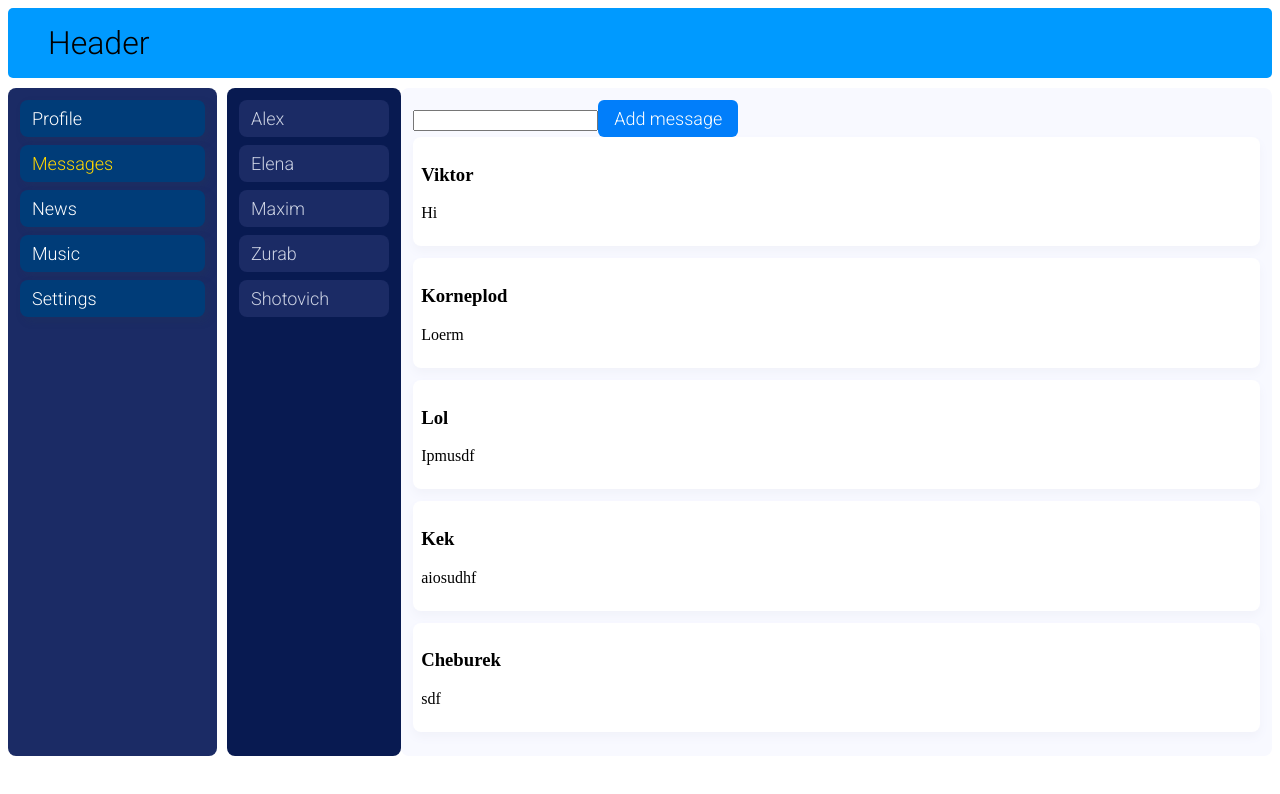
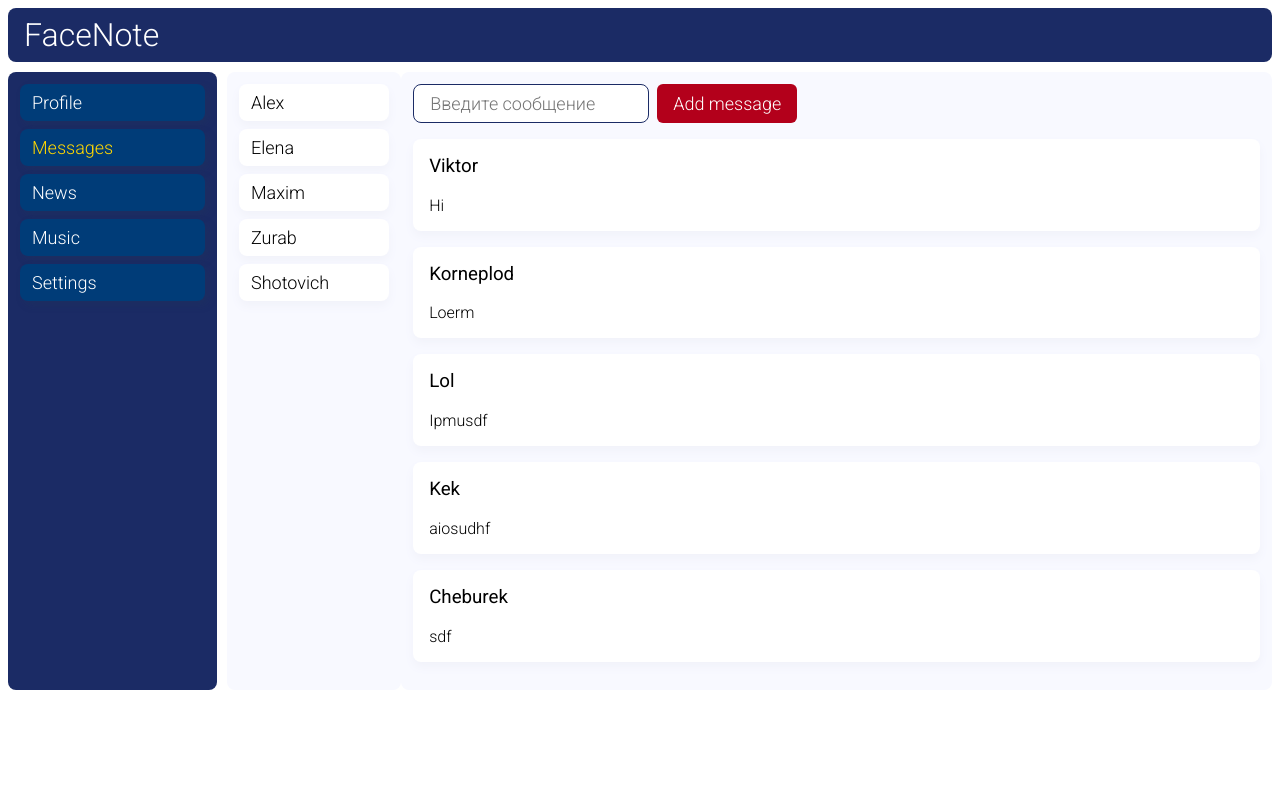
Before and after one commit to shomn1koff/avsh-social-network, a React (Create React App) app: page /dialogs in a window 1280 px wide. Shown: the top 794 px of the page. Built offline with nearby package versions, Linux system fonts and the light colour scheme.

Commit message:
UI (input and button)

```diff
--- a/src/components/Dialogs/DialogItem/DialogItem.module.scss
+++ b/src/components/Dialogs/DialogItem/DialogItem.module.scss
@@ -4,7 +4,9 @@
   padding-left: 12px;
   margin-bottom: 8px;
   border-radius: 8px;
-  background: #1B2B65;
+
+  background: #ffffff;
+  box-shadow: 0px 5px 10px #f1f2fa;
 
   a {
     text-decoration: none;
@@ -14,7 +16,7 @@
     font-size: 18px;
     line-height: 21px;
 
-    color: #ccd2e3;
+    color: #000;
 
     &.activeDialog {
       color: gold;
--- a/src/components/Dialogs/Dialogs.jsx
+++ b/src/components/Dialogs/Dialogs.jsx
@@ -1,5 +1,6 @@
 import React from 'react'
 import Button from '../UI/Button/Button'
+import Input from '../UI/Input/Input'
 import DialogItem from './DialogItem/DialogItem'
 import c from './Dialogs.module.scss'
 import Message from './Message/Message'
@@ -25,9 +26,9 @@ const Dialogs = ({dialogs, messages, addNewMessage}) => {
         {dialogElements}
       </div>
       <div className={c.messages}>
-        <div className="input">
-          <input type="text" ref={newMessageElement}/>
-          <Button onClick={addMessage}>Add message</Button>
+        <div className={c.messageForm}>
+          <Input type="text" state={'success'} placeholder={'Введите сообщение'} ref={newMessageElement}/>
+          <Button type={'secondary'} onClick={addMessage}>Add message</Button>
         </div>
         {messageElements}
       </div>
--- a/src/components/Dialogs/Dialogs.module.scss
+++ b/src/components/Dialogs/Dialogs.module.scss
@@ -11,7 +11,7 @@ $color5: #fff3ff;
 
 .dialogs {
   padding: 12px;
-  background-color: #081a51;
+  background-color: #F8F9FF;
   border-radius: 8px;
   display: flex;
   flex-direction: column;
@@ -23,3 +23,9 @@ $color5: #fff3ff;
   padding: 12px;
   word-break: break-all;
 }
+
+.messageForm {
+    display: flex;
+    gap: 8px;
+    margin-bottom: 16px;
+}
--- a/src/components/Dialogs/Message/Message.module.scss
+++ b/src/components/Dialogs/Message/Message.module.scss
@@ -1,8 +1,19 @@
 .message {
-  margin-bottom: 12px;
-  padding: 8px;
+  margin-bottom: 16px;
+  padding: 8px 16px;
   border-radius: 8px;
 
   background: #ffffff;
   box-shadow: 0px 5px 10px #f1f2fa;
+
+  font-family: 'Roboto';
+  font-weight: lighter;
+
+  h3 {
+    margin-top: 8px;
+    font-weight: 400;
+  }
+  p {
+    margin: 8px 0;
+  }
 }
--- a/src/components/Header/Header.jsx
+++ b/src/components/Header/Header.jsx
@@ -4,7 +4,7 @@ import c from './Header.module.scss'
 const Header = () => {
   return (
     <div className={c.header}>
-        <h1>Header</h1>
+        <h1>FaceNote</h1>
     </div>
   )
 }
--- a/src/components/Header/Header.module.scss
+++ b/src/components/Header/Header.module.scss
@@ -7,16 +7,17 @@ $color5: #fff3ff;
 
 
 .header {
-    background-color: $color1;
+    background: #1b2b65;
+    border-radius: 8px;
     grid-area: header;
-    border-radius: 5px;
     padding: 8px;
 
     h1 {
-        font-family: 'Roboto', sans-serif;
-        font-weight: 300;
-        margin-top: 0.25em;
-        margin-bottom: 0.25em;
-        margin-left: 1em;
+        font-family: 'Roboto';
+        font-weight: 100;
+        color: #fff;
+        margin: 0;
+        padding: 0;
+        margin-left: 8px;
     }
 }
--- a/src/components/UI/Button/Button.jsx
+++ b/src/components/UI/Button/Button.jsx
@@ -1,8 +1,8 @@
 import React from 'react'
 import c from './Button.module.scss'
 
-const Button = ({ children, ...props }) => {
-  return <button {...props} className={c.button}>{children}</button>
+const Button = ({ children, type, ...props}) => {
+  return <button {...props} className={`${c.button} ${c[type]}`}>{children}</button>
 }
 
 export default Button
--- a/src/components/UI/Button/Button.module.scss
+++ b/src/components/UI/Button/Button.module.scss
@@ -4,7 +4,6 @@
   border: 0;
   width: fit-content;
   padding: 8px 16px;
-  background: #017efa;
   border-radius: 6px;
 
   font-family: 'Roboto';
@@ -12,6 +11,26 @@
   font-weight: lighter;
   font-size: 18px;
   line-height: 21px;
+}
 
+.primary {
+  background-color: #003c78;
   color: #fff;
+  transition: opacity 200ms ease-in-out, background-color 200ms ease-in-out;
+
+  &:hover {
+    background-color: #0c539b;
+    cursor: pointer;
+  }
 }
+
+.secondary {
+  background-color: #b3001b;
+  color: #fff;
+  transition: opacity 200ms ease-in-out, background-color 200ms ease-in-out;
+
+  &:hover {
+    background-color: #c70000;
+    cursor: pointer;
+  }
+}
--- /dev/null
+++ b/src/components/UI/Input/Input.jsx
@@ -0,0 +1,12 @@
+import React from 'react'
+import c from './Input.module.scss'
+
+const Input = ({placeholder, state, ...props}) => {
+  return (
+    <div className={c.input}>
+        <input type="text" placeholder={placeholder} className={`${c.control} ${c[state]}`}/>
+    </div>
+  )
+}
+
+export default Input
--- /dev/null
+++ b/src/components/UI/Input/Input.module.scss
@@ -0,0 +1,25 @@
+.input {
+    position: relative;
+    max-width: fit-content;
+    display: inline-block;
+}
+
+.control {
+    box-sizing: border-box;
+
+    padding: 8px 16px;
+    background-color: white;
+
+    outline: none;
+
+    border: 1px solid #1b2b65;
+    border-radius: 8px;
+
+    font-family: 'Roboto';
+    font-weight: lighter;
+    font-size: 18px;
+
+    &:focus {
+        border-color: blue
+    }
+}
```
